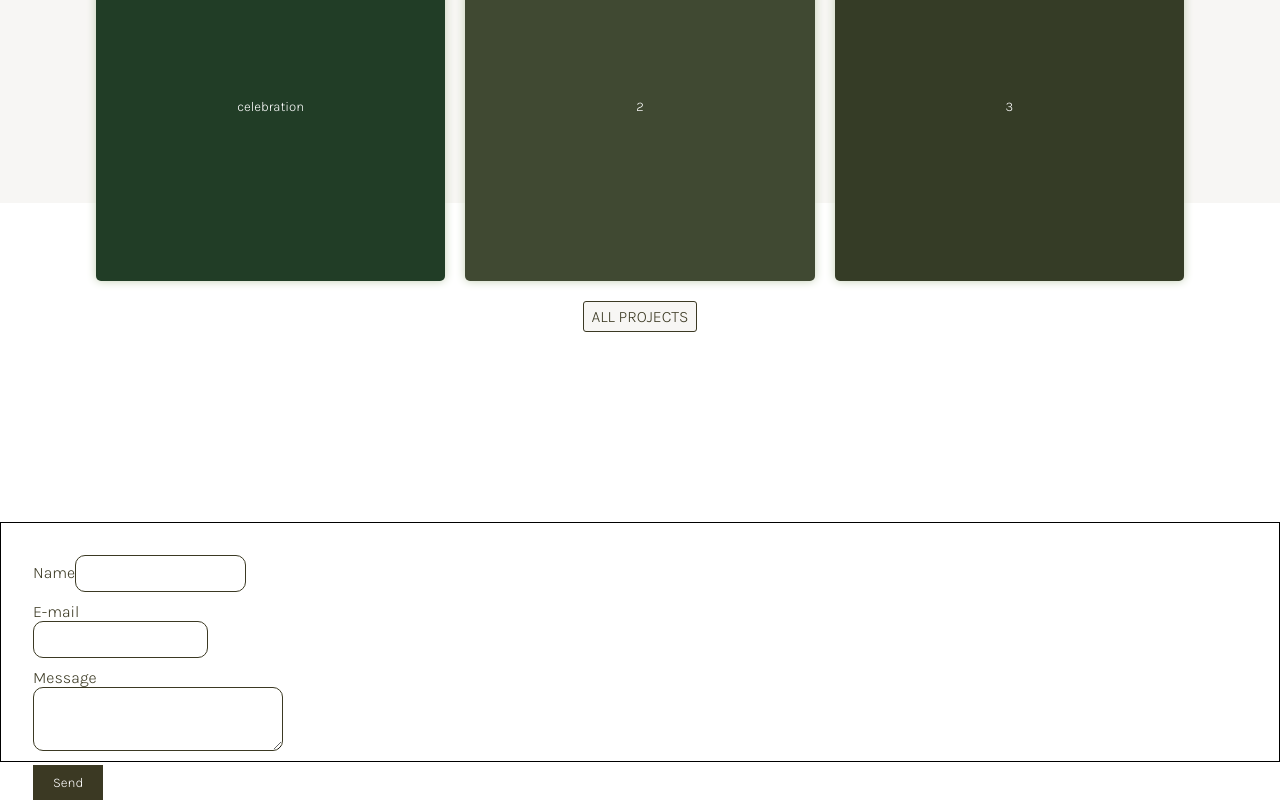
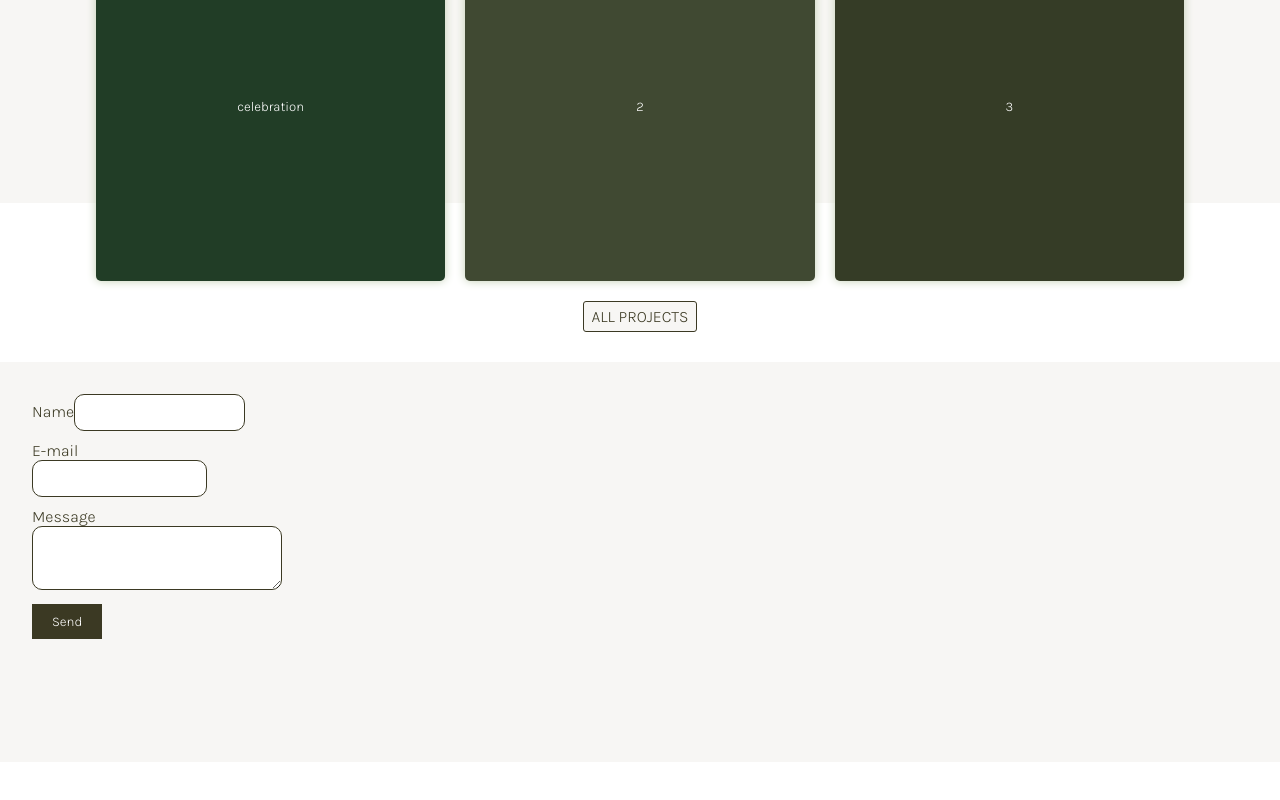
Before and after one commit to KamilaSemotanova/kamila-semotanova, a React app: page / in a window 1280 px wide. Shown: the part 887-1687 px from the top of the page. After the commit the page ends 1649 px from the top, so only its background shows below. Built offline with nearby package versions, Linux system fonts and the light colour scheme.

Commit message:
Add new style to form

```diff
--- a/src/pages/HomePage/Contact/Form/style.css
+++ b/src/pages/HomePage/Contact/Form/style.css
@@ -1,15 +1,10 @@
 .form {
-  position: relative;
-  top: 10rem;
-
-
   display: flex;
   flex-direction: column;
   align-items: flex-start;
 
   padding: 2rem;
-  border: 1px solid black;
-  height: 30vh;
+  height: 340px;
   width: 100vw;
 
 
--- a/src/pages/HomePage/Contact/index.jsx
+++ b/src/pages/HomePage/Contact/index.jsx
@@ -4,7 +4,7 @@ import { Form } from './Form';
 
 export const Contact = () => {
   return (
-    <section className="contact-page">
+    <section className="contact">
       <Form />
     </section>
   );
--- a/src/pages/HomePage/Contact/style.css
+++ b/src/pages/HomePage/Contact/style.css
@@ -0,0 +1,5 @@
+.contact {
+  width: 100vw;
+  height: 400px;
+  background-color: #f7f6f4;
+}
```
